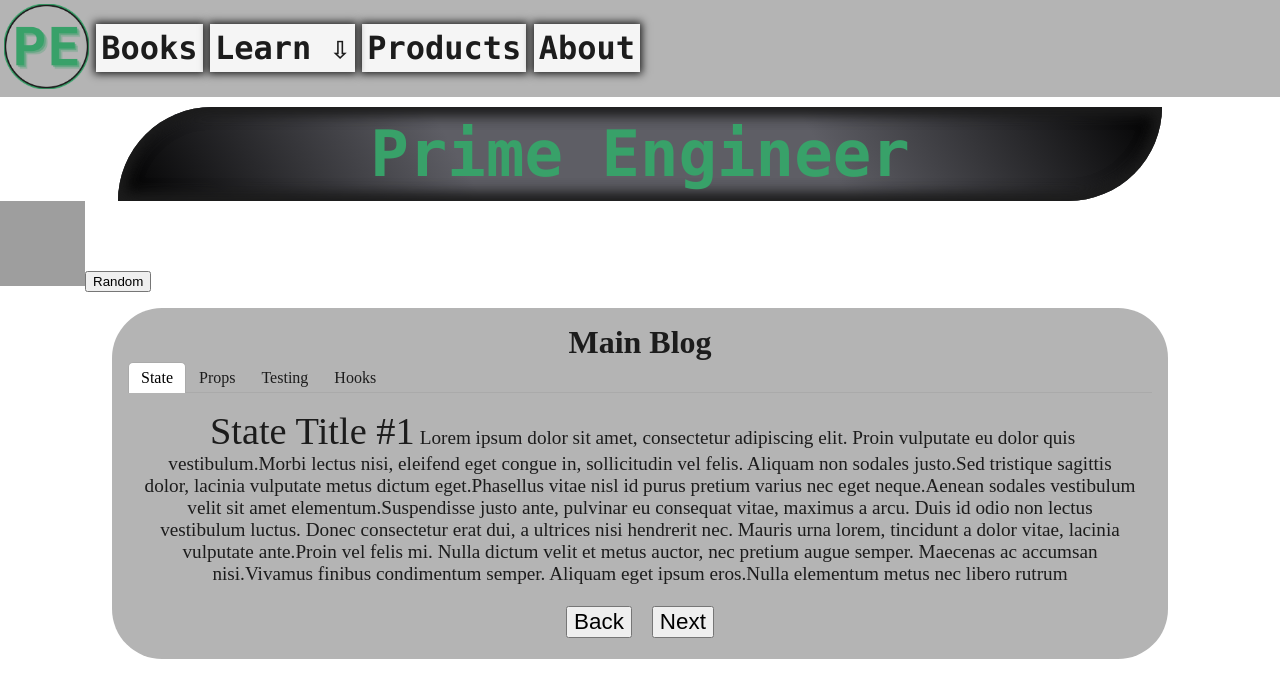
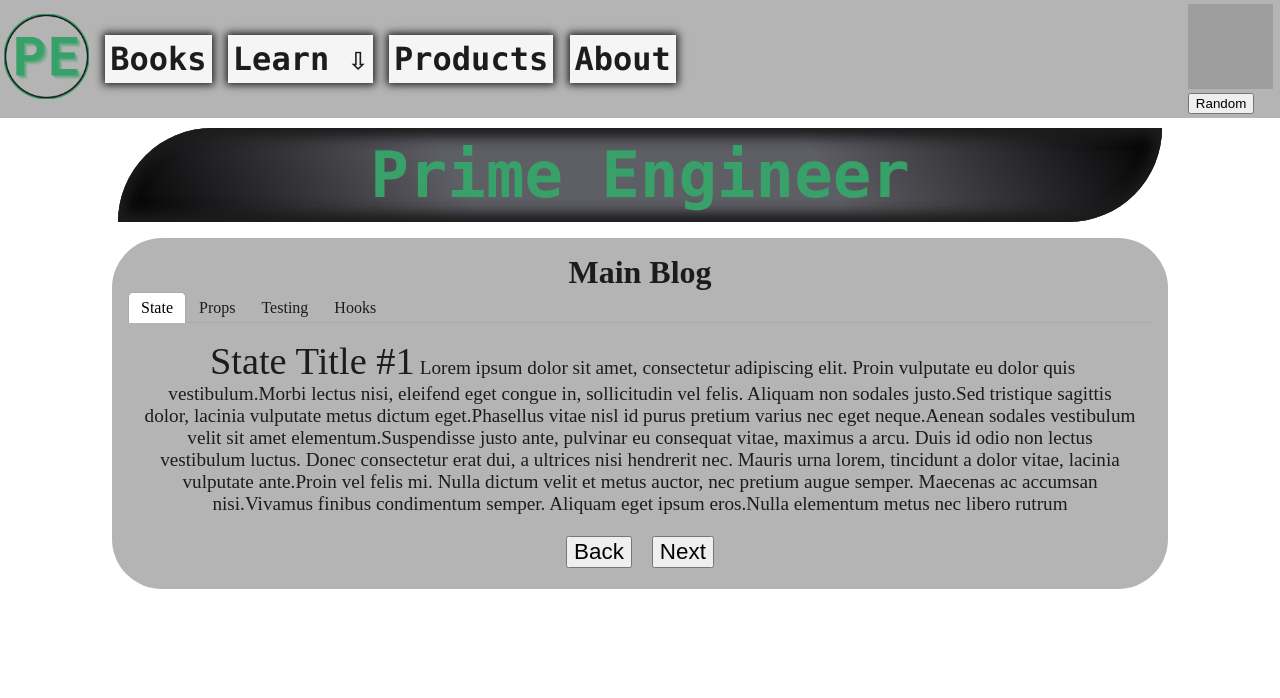
Before and after one commit to BaseBenjamin13/PrimeEngineer, a Next.js app: page / in a window 1280 px wide. Shown: the top 698 px of the page. Built offline with nearby package versions, Linux system fonts and the light colour scheme; grey boxes are pictures that could not be loaded.

Commit message:
displaying avator component in navbar

```diff
--- a/src/components/NavBar.js
+++ b/src/components/NavBar.js
@@ -3,8 +3,12 @@ import Image from 'next/image';
 import Link from 'next/link';
 import style from '@/styles/NavBar.module.css';
 
+import AIAvatar from './AIAvatar';
+
 function NavBar() {
     return (
+
+        <div className={style.navContainer}>
         <div className={style.nav}>
                 <div className={style.navItem}>
                     <Link href="/">
@@ -53,6 +57,12 @@ function NavBar() {
                 </div>
 
             </div>
+
+            <div>
+                <AIAvatar />
+            </div>
+
+        </div>
     )
 }
 
--- a/src/pages/index.js
+++ b/src/pages/index.js
@@ -6,8 +6,6 @@ import styles from '@/styles/Home.module.css'
 
 import PageTitle from '../components/PageTitle';
 import BlogSlider from '../components/BlogSlider';
-import AIAvatar from '../components/AIAvatar';
-
 
 export default function Home() {
 
@@ -95,8 +93,6 @@ export default function Home() {
                 <PageTitle title={'Prime Engineer'}/>
             </main>
 
-            <AIAvatar />
-
             <BlogSlider blogContent={blogContent} showCategorys={true}/>
 
         </>
--- a/src/styles/NavBar.module.css
+++ b/src/styles/NavBar.module.css
@@ -1,13 +1,18 @@
 
+
+.navContainer {
+    display: flex;
+    background-color: var(--myGray);
+    padding: 0.3%;
+    font-family: var(--font-mono);
+}
 
 .nav {
     display: flex;
+    width: 90vw;
     justify-content:flex-start;
     justify-content:space-between;
-    background-color: var(--myGray);
-    padding: 0.3%;
-    padding-right: 50%;
-    font-family: var(--font-mono);
+    padding-right: 40vw;
 }
 
 .navItem {
```
Lines whose indentation alone changed are shown as unchanged.
